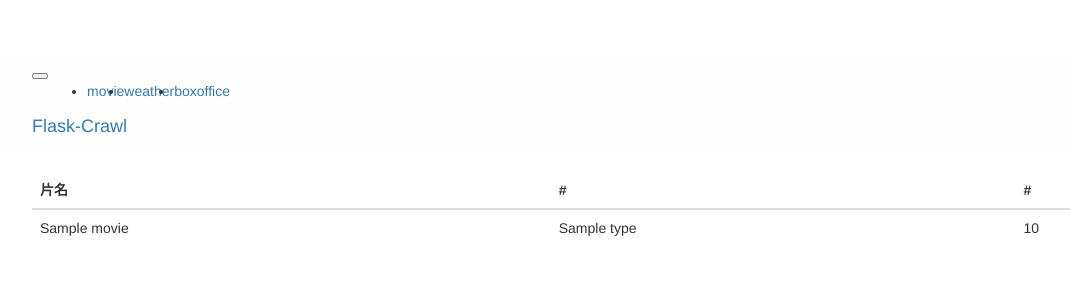
After one commit to edgardeng/flaskAll, a Flask app: template 12.flask-crawl/templates/movie.html in a window 1280 px wide. The commit adds this page. Shown: the top 300 px of the page, without its empty margins (38-1108 px from the left). Run offline with Flask 2, Linux system fonts and the light colour scheme; the template is opened without the code that fills it: most values are stand-ins (such as "Sample title", 1, 10 or a date in 2020); some libraries are stand-ins or nearby versions.

Commit message:
[FIX]:sparkles:<flask-crawl> add scrapy and beautidulsoup

```diff
--- a/12.flask-crawl/index.py
+++ b/12.flask-crawl/index.py
@@ -2,6 +2,8 @@ from flask import Flask, render_template, request, jsonify
 from flask_bootstrap import Bootstrap
 import json
 import urllib3
+import scrapy
+from bs4 import BeautifulSoup
 
 app = Flask(__name__)
 app.config['SECRET_KEY']='edgardeng'
@@ -44,5 +46,55 @@ def weather():
     return render_template('weather.html', api_url=api_url, api_result=api_result, page_url=page_url, page_result=page_result)
 
 
+@app.route('/movie')
+def movie():
+    http = urllib3.PoolManager()
+    page_url = 'http://www.mtime.com'
+    page = http.request('GET', page_url).data.decode()
+    response = scrapy.Selector(text=page)
+    sub_movie = response.xpath('//div[@class="ciname-movie"]')
+    sub_select = sub_movie[0].xpath('.//dd')
+    movies = []
+    for sub in sub_select:
+        typea = sub.xpath('.//div[@class="smalltypebox"]')
+        type = typea.xpath('./p/text()').extract()
+        name = sub.xpath('./h3/a/text()').extract()
+        item = {
+            'name': name,
+            'type': type
+        }
+        movies.append(item)
+    return render_template('movie.html', movies=movies)
+
+
+@app.route('/boxoffice')
+def boxoffice():
+    http = urllib3.PoolManager()
+    page_url = 'http://movie.mtime.com/boxoffice/'
+    page = http.request('GET', page_url).data.decode()
+    soup = BeautifulSoup(page, 'html.parser')
+    # print soup.prettify()
+    list = soup.find_all('div', attrs={'class': 'movietopmod'})
+    print(list)
+    movies = []
+    for item in list:
+        print(item)
+        txtbox = item.find('div', attrs={'class': 'txtbox'})
+        print(txtbox)
+        name = txtbox.find('h3').a.get_text()
+        totalnum = item.find('p', attrs={'class': 'totalnum'})
+        type = totalnum.get_text()
+        gradebox = item.find('div', attrs={'class': 'gradebox'})
+        if gradebox.p:
+            grade = gradebox.p.get_text()
+        movie = {
+            'name': name,
+            'type': type,
+            'price': grade
+        }
+        movies.append(movie)
+    return render_template('movie.html', movies=movies)
+
+
 if __name__ == '__main__':
     app.run(debug=True)
--- a/12.flask-crawl/templates/base.html
+++ b/12.flask-crawl/templates/base.html
@@ -28,15 +28,19 @@ Flask-Demo
     </button>
 
         <div class="collapse navbar-collapse order-3 order-md-2" id="navbar">
-          <ul class="navbar-nav mr-auto">
-            <li class="nav-item ">
-              <a class="nav-link" href="/" >Home</a>
-            </li>
-          </ul>
+            <ul class="navbar-nav mr-auto">
+                <li class="nav-item ">
+                    <a class="nav-link" href="/movie">movie</a>
+                </li>
+                <li class="nav-item ">
+                    <a class="nav-link" href="/weather">weather</a>
+                </li>
+                <li class="nav-item ">
+                    <a class="nav-link" href="/boxoffice">boxoffice</a>
+                </li>
+            </ul>
         </div>
-
         <a class="navbar-brand mx-auto order-1 order-md-3" href="#">Flask-Crawl</a>
-
     </div>
 </div>
 {% endblock %}
--- /dev/null
+++ b/12.flask-crawl/templates/movie.html
@@ -0,0 +1,33 @@
+{% extends "base.html" %}
+
+{% block content %}
+
+{{super()}}
+
+<div class="container mt-5">
+    <table class=" table">
+        <thead>
+        <tr>
+            <th scope="col">片名</th>
+            <th scope="col">#</th>
+            <th scope="col">#</th>
+        </tr>
+        </thead>
+        <tbody id="listBody">
+
+        {% for movie in movies %}
+        <tr >
+            <td>{{movie.name}}</td>
+            <td>{{movie.type}}</td>
+            <td>{{movie.price}}</td>
+        </tr>
+
+        {% endfor %}
+
+        </tbody>
+    </table>
+
+
+</div>
+
+{% endblock %}
```
Also changed, not shown: 12.flask-crawl/readme.md.
